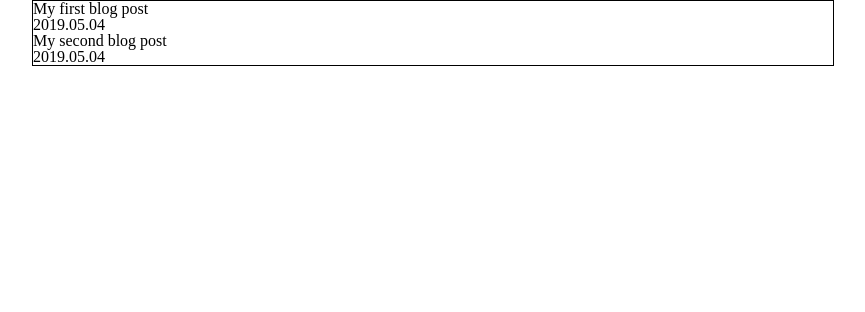
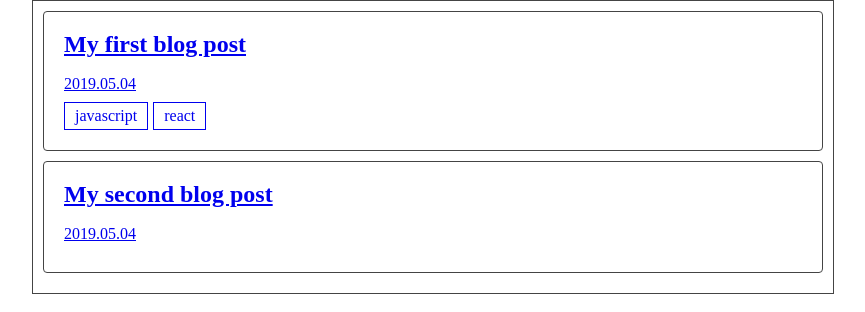
Before and after one commit to appear/olaf-dev-blog, a Gatsby site: page / in a window 1280 px wide. Shown: the whole page, without its empty margins (207-1072 px from the left). Built offline with nearby package versions, Linux system fonts and the light colour scheme; Gatsby itself is replaced by a stand-in of ours.

Commit message:
feature: post link 적용

```diff
--- a/data/pages/post-1.md
+++ b/data/pages/post-1.md
@@ -1,7 +1,9 @@
 ---
-slug: "/blog/my-first-post"
+slug: "/blog/post-1"
 date: "2019-05-04"
 title: "My first blog post"
+category: react
+tags: javascript, react
 ---
 
 # 타이틀
--- a/data/pages/post-2.md
+++ b/data/pages/post-2.md
@@ -1,5 +1,5 @@
 ---
-slug: "/blog/my-first-post"
+slug: "/blog/post-2"
 date: "2019-05-04"
 title: "My second blog post"
 ---
--- a/src/components/posts/index.js
+++ b/src/components/posts/index.js
@@ -1,23 +1,69 @@
 import React from "react"
 import styled from "styled-components"
+import { Link } from "gatsby"
 
-const Container = styled.ul``
+const Container = styled.ul`
+  padding: 10px;
+`
 
-const CardContainer = styled.li``
+const CardContainer = styled.li`
+  border: 1px solid;
+  margin-bottom: 10px;
+  border-radius: 4px;
+  padding: 20px;
+`
 
-const CardTitle = styled.div``
-const CardDate = styled.div``
+const CardTitle = styled.div`
+  font-size: 24px;
+  font-weight: bold;
+  margin-bottom: 20px;
+`
+const CardDate = styled.div`
+  font-size: 16px;
+  font-weight: 400px;
+  margin-bottom: 10px;
+`
+
+const CardBadgeConatiner = styled.div``
+
+const CardBadge = styled.span`
+  border: 1px solid;
+  padding: 5px 10px;
+  display: inline-block;
+  margin-right: 5px;
+`
 
 function Posts({ edges }) {
   console.log(edges)
   return (
     <Container>
-      {edges.map(({ node: { frontmatter: { date, title } } }) => (
-        <CardContainer>
-          <CardTitle>{title}</CardTitle>
-          <CardDate>{date}</CardDate>
-        </CardContainer>
-      ))}
+      {edges.map(
+        ({
+          node: {
+            frontmatter: { date, title, slug, tags },
+          },
+        }) => {
+          if (!slug) {
+            return null
+          }
+
+          const badges = tags ? tags.split(",") : []
+
+          return (
+            <CardContainer>
+              <Link to={slug}>
+                <CardTitle>{title}</CardTitle>
+                <CardDate>{date}</CardDate>
+                <CardBadgeConatiner>
+                  {badges.map(label => (
+                    <CardBadge>{label}</CardBadge>
+                  ))}
+                </CardBadgeConatiner>
+              </Link>
+            </CardContainer>
+          )
+        }
+      )}
     </Container>
   )
 }
--- a/src/pages/index.js
+++ b/src/pages/index.js
@@ -38,6 +38,9 @@ export const pageQuery = graphql`
           frontmatter {
             date(formatString: "YYYY.MM.DD")
             title
+            tags
+            category
+            slug
           }
           rawMarkdownBody
         }
--- a/src/shared/reset-style.js
+++ b/src/shared/reset-style.js
@@ -27,7 +27,8 @@ footer, header, hgroup, menu, nav, section {
 	display: block;
 }
 body {
-	line-height: 1;
+    line-height: 1;
+    color: #444;
 }
 ol, ul {
 	list-style: none;
```
